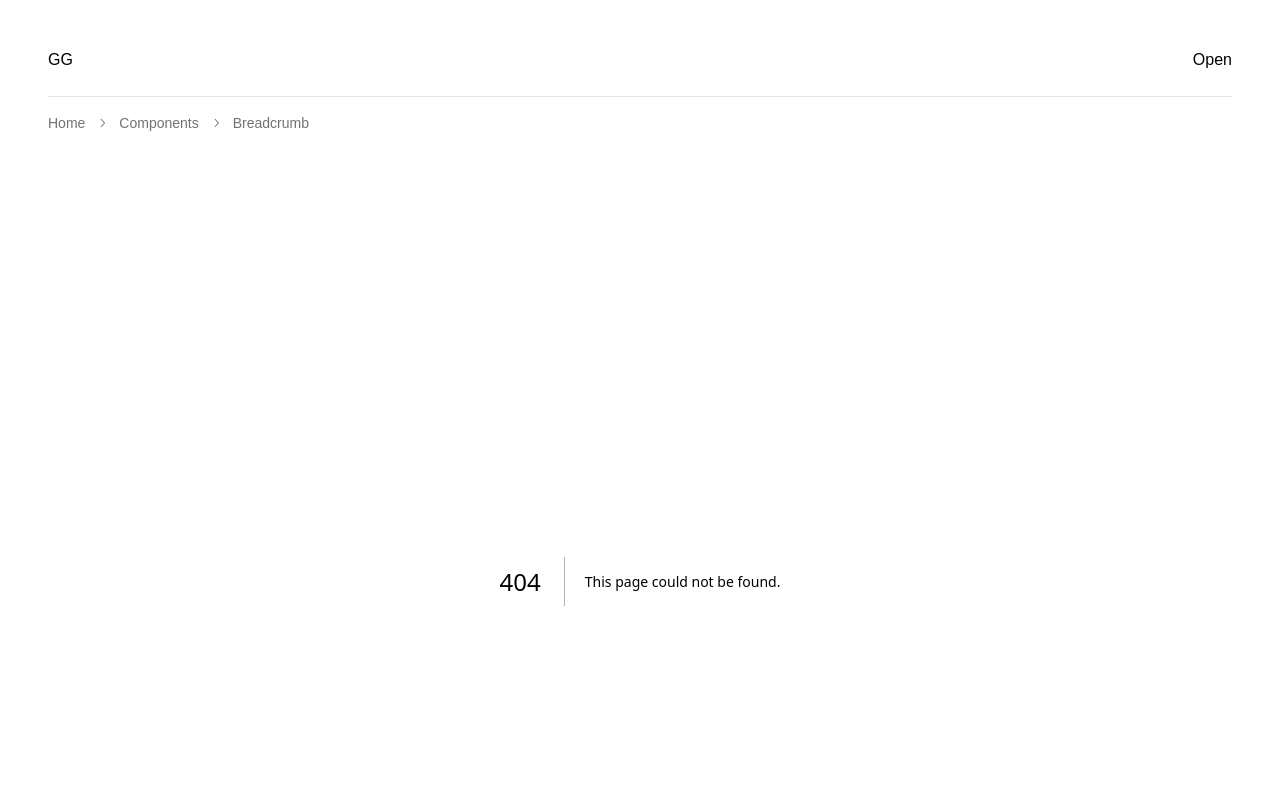
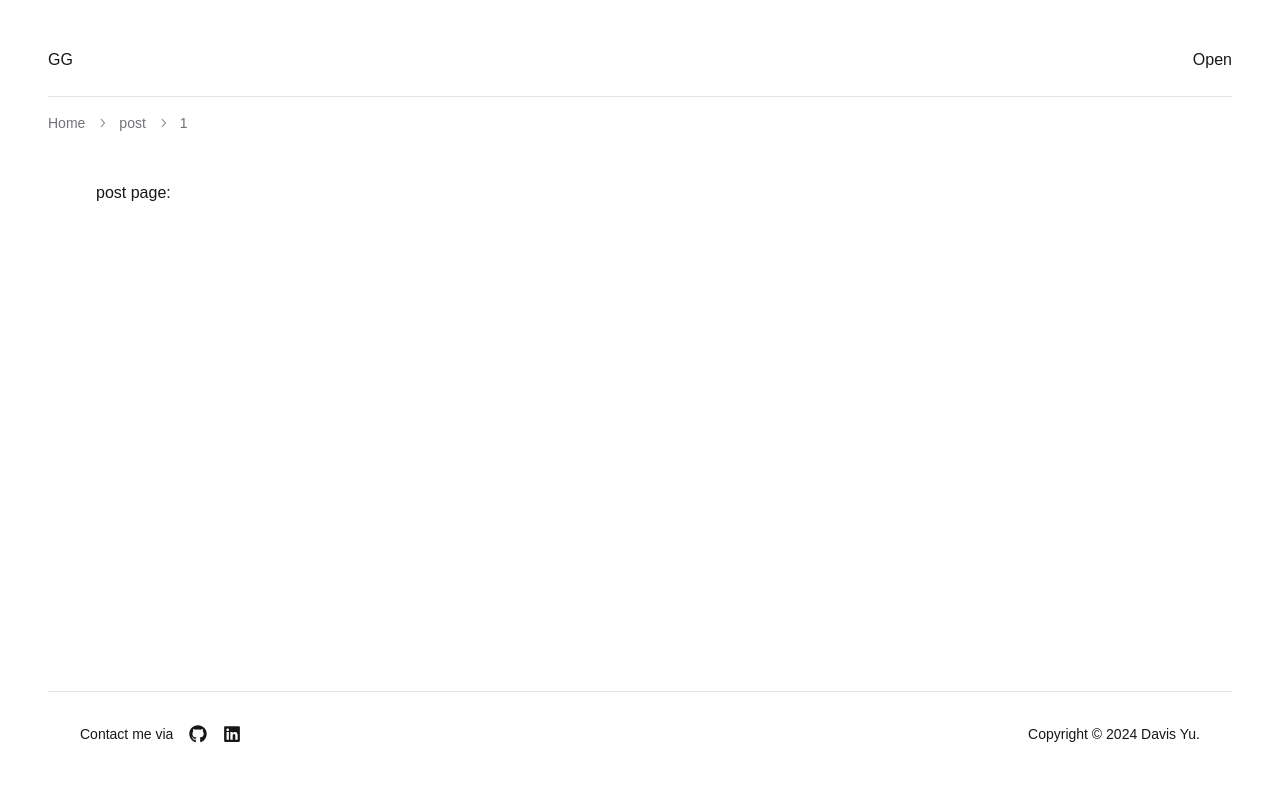
Before and after one commit to yuuuu0311/DavisYu-s-Blog, a Next.js app: page /post/1 in a window 1280 px wide. Before the commit this address had no page. Shown: the top 800 px of the page. Built offline with nearby package versions, Linux system fonts and the light colour scheme.

Commit message:
add breadcrumb

```diff
--- a/app/layout.jsx
+++ b/app/layout.jsx
@@ -3,15 +3,7 @@ import "./globals.css";
 
 import Header from "@/components/Header";
 import Footer from "@/components/Footer";
-
-import {
-    Breadcrumb,
-    BreadcrumbItem,
-    BreadcrumbLink,
-    BreadcrumbList,
-    BreadcrumbPage,
-    BreadcrumbSeparator,
-} from "@/components/ui/breadcrumb";
+import CustomBreadcrumb from "@/components/Breadcrumb";
 
 const geistSans = localFont({
     src: "./fonts/GeistVF.woff",
@@ -35,25 +27,7 @@ export default function RootLayout({ children }) {
             <body>
                 <div className="flex flex-col min-h-screen px-12 py-6">
                     <Header />
-
-                    <Breadcrumb className="mt-4">
-                        <BreadcrumbList>
-                            <BreadcrumbItem>
-                                <BreadcrumbLink href="/">Home</BreadcrumbLink>
-                            </BreadcrumbItem>
-                            <BreadcrumbSeparator />
-                            <BreadcrumbItem>
-                                <BreadcrumbLink href="/components">
-                                    Components
-                                </BreadcrumbLink>
-                            </BreadcrumbItem>
-                            <BreadcrumbSeparator />
-                            <BreadcrumbItem>
-                                <BreadcrumbPage>Breadcrumb</BreadcrumbPage>
-                            </BreadcrumbItem>
-                        </BreadcrumbList>
-                    </Breadcrumb>
-
+                    <CustomBreadcrumb />
                     <main className="p-12 flex-1">{children}</main>
                     <Footer />
                 </div>
--- /dev/null
+++ b/app/post/[id]/page.jsx
@@ -0,0 +1,5 @@
+const PostPage = () => {
+    return <div>post page: </div>;
+};
+
+export default PostPage;
--- /dev/null
+++ b/components/Breadcrumb/index.jsx
@@ -0,0 +1,41 @@
+"use client";
+
+// hooks
+import { Fragment } from "react";
+import { usePathname } from "next/navigation";
+
+import {
+    Breadcrumb,
+    BreadcrumbItem,
+    BreadcrumbLink,
+    BreadcrumbList,
+    BreadcrumbPage,
+    BreadcrumbSeparator,
+} from "@/components/ui/breadcrumb";
+
+const CustomBreadcrumb = () => {
+    const path = usePathname();
+    const pathArr = path.split("/").filter((path) => path);
+
+    return (
+        <Breadcrumb className="mt-4">
+            <BreadcrumbList>
+                <BreadcrumbItem>
+                    <BreadcrumbLink href="/">Home</BreadcrumbLink>
+                </BreadcrumbItem>
+                {pathArr.map((path, index) => (
+                    <Fragment key={path + index}>
+                        <BreadcrumbSeparator />
+                        <BreadcrumbItem>
+                            <BreadcrumbLink href={`/${path}`}>
+                                {path}
+                            </BreadcrumbLink>
+                        </BreadcrumbItem>
+                    </Fragment>
+                ))}
+            </BreadcrumbList>
+        </Breadcrumb>
+    );
+};
+
+export default CustomBreadcrumb;
```
